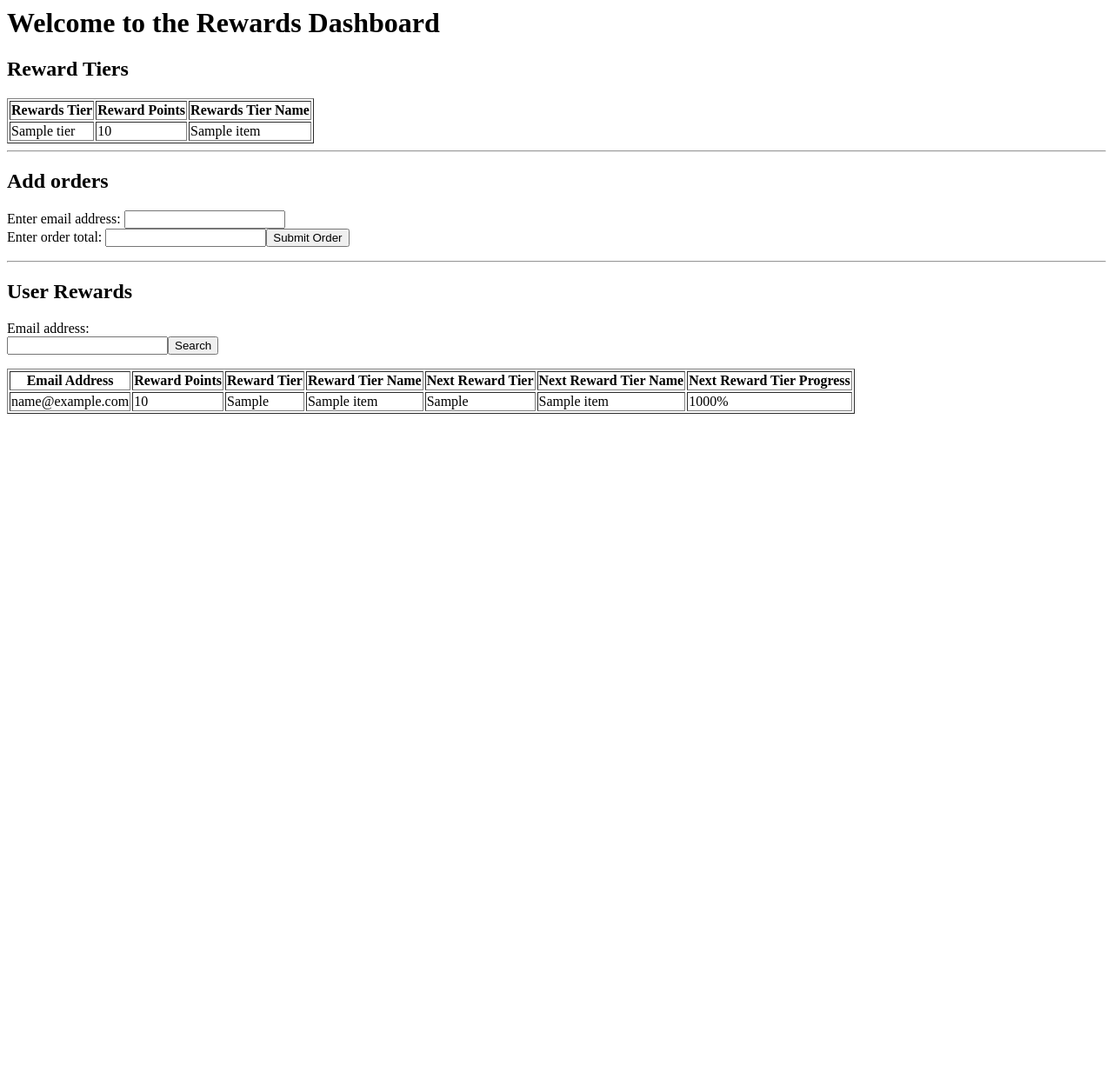
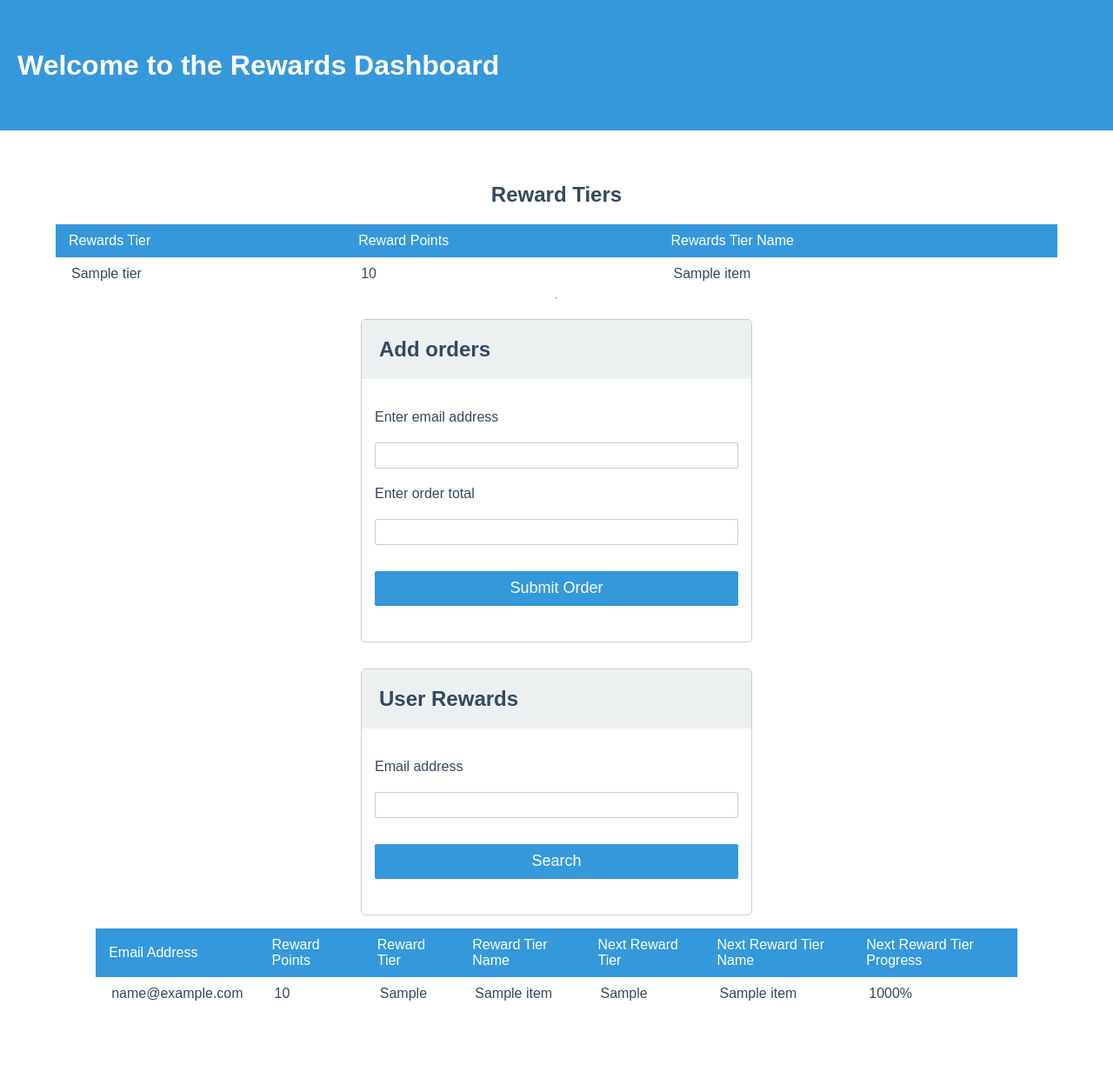
Before and after one commit to URBN-Interview/platform-services-python-test, a Django app: page /rewards/ in a window 1280 px wide. Shown: the whole page at 87% size. Before the commit the page ends 476 px from the top, so only its background shows below. Run offline with Django 3.2, Linux system fonts and the light colour scheme; tables that the repository leaves empty hold one stand-in row (values such as "Sample post"); a database or web service that is not in the repository returns one stand-in record (values such as "Sample title"); data that the repository does not hold is empty.

Commit message:
Add styling to template

```diff
--- a/source/RewardsUI/rewards/index.html
+++ b/source/RewardsUI/rewards/index.html
@@ -1,12 +1,16 @@
 <html>
 <head>
     {% load reward_extra %}
+    {% load static %}
+    <link href="{% static 'rewards_style.css' %}" rel="stylesheet" type="text/css">
 </head>
 <body>
+    <div class="section row " id="top-header">
         <h1>Welcome to the Rewards Dashboard</h1>
-    <div>
+    </div>
+    <div class="section col center-content" id="rewards-table-container">
         <h2>Reward Tiers</h2>
-        <table border="1">
+        <table cellspacing="0" cellpadding="0">
             <thead>
             <tr>
                 <th>Rewards Tier</th>
@@ -26,21 +30,33 @@
         </table>
         <hr>
     </div>
-    <div>
-        <h2>Add orders</h2>
+    <div class="section col center-content">
+        <div class="container">
+            <h2 class="input-header">Add orders</h2>
             <form for="order" method="post">
                 {% csrf_token %}
-            <label>Enter email address: </label><input id="order_email" name="order_email" type="email" required/><br>
-            <label>Enter order total: </label><input id="order_total" name="order_total" type="number" min="0.01" step="0.01" pattern="^\d+(\.|\,)\d{2}$" required/><input type="submit" value="Submit Order"/>
+                <label>Enter email address </label>
+                <input class="input-box" id="order_email" name="order_email" type="email" required/><br>
+                <label>Enter order total</label>
+                <input class="input-box" id="order_total" name="order_total" type="number" min="0.01" step="0.01" pattern="^\d+(\.|\,)\d{2}$" required/>
+                <br>
+                <input class="submit-btn" type="submit" value="Submit Order"/>
             </form>
-        <hr>
         </div>
-    <div>
-        <h2>User Rewards</h2>
+    </div>
+    <div class="section col center-content">
+        <div class="container">
+            <h2 class="input-header">User Rewards</h2>
             <form for="email" method="get">
-            <label>Email address: <br></label><input id="email" name="email" type="text"/><input type="submit" value="Search"/>
+                <label>Email address</label>
+                <input id="email" name="email" type="text" class="input-box"/>
+
+                <input class="submit-btn" type="submit" value="Search"/>
             </form>
-        <table border="1">
+        </div>
+
+        <div class="section col center-content">
+            <table cellspacing="0" cellpadding="0">
                 <thead>
                 <tr>
                     <th>Email Address</th>
@@ -69,5 +85,6 @@
                 </tbody>
             </table>
         </div>
+    </div>
 </body>
 </html>
--- a/source/RewardsUI/static/rewards_style.css
+++ b/source/RewardsUI/static/rewards_style.css
@@ -1,3 +1,106 @@
 body{
-    color: red;
+    margin: 0;
+    padding: 0 0 70px 0;
+    font-family: Arial, Helvetica, sans-serif;
+    color: #34495e
 }
+
+.section{
+    display: flex;
+}
+
+.row{
+    flex-direction: row;
+}
+
+.col{
+    flex-direction: column;
+}
+
+#top-header{
+    width: 100%;
+    height: 150px;
+    background-color: #3498db;
+    color: white;
+    margin-bottom: 40px;
+}
+
+#rewards-table-container>h2{
+    text-align: left;
+}
+
+#top-header>h1{
+    margin: auto 20px;
+}
+
+table{
+    width: 90%;
+    border: none;
+}
+
+.center-content{
+    justify-content: center;
+    align-items: center;
+}
+
+th{
+    background-color: #3498db;
+    color: white;
+    padding: 10px 15px;
+    text-align: left;
+    font-weight: 400;
+}
+
+td{
+    padding: 10px 18px;
+}
+
+
+tr:nth-child(even){
+    background-color: #f2f2f2;
+}
+
+.container{
+    width: 35%;
+    margin: 15px;
+    display: flex;
+    flex-direction: column;
+    border: 1px solid #cccccc;
+    border-radius: 5px;
+}
+
+.container>h2{
+    margin-top: 0;
+    padding: 20px;
+    background-color: rgba(236, 240, 241,1.0);
+    border-top-left-radius: 5px;
+    color: #34495e;
+    border-top-right-radius: 5px;
+}
+
+.container>form{
+    padding: 15px;
+}
+
+.submit-btn{
+    background-color: #3498db;
+    padding: 5px;
+    border: 0;
+    display: block;
+    width: 100%;
+    margin: 10px 0;
+    border-radius: 2px;
+    color: white;
+    font-size: 15px;
+    font-size: 18px;
+    font-weight: 300;
+    height: 40px;
+}
+
+.input-box{
+    width: 100%;
+    height: 30px;
+    border-radius: 2px;
+    margin: 20px 0;
+    border:1px solid #cccccc
+}
```
Lines whose indentation alone changed are shown as unchanged.
